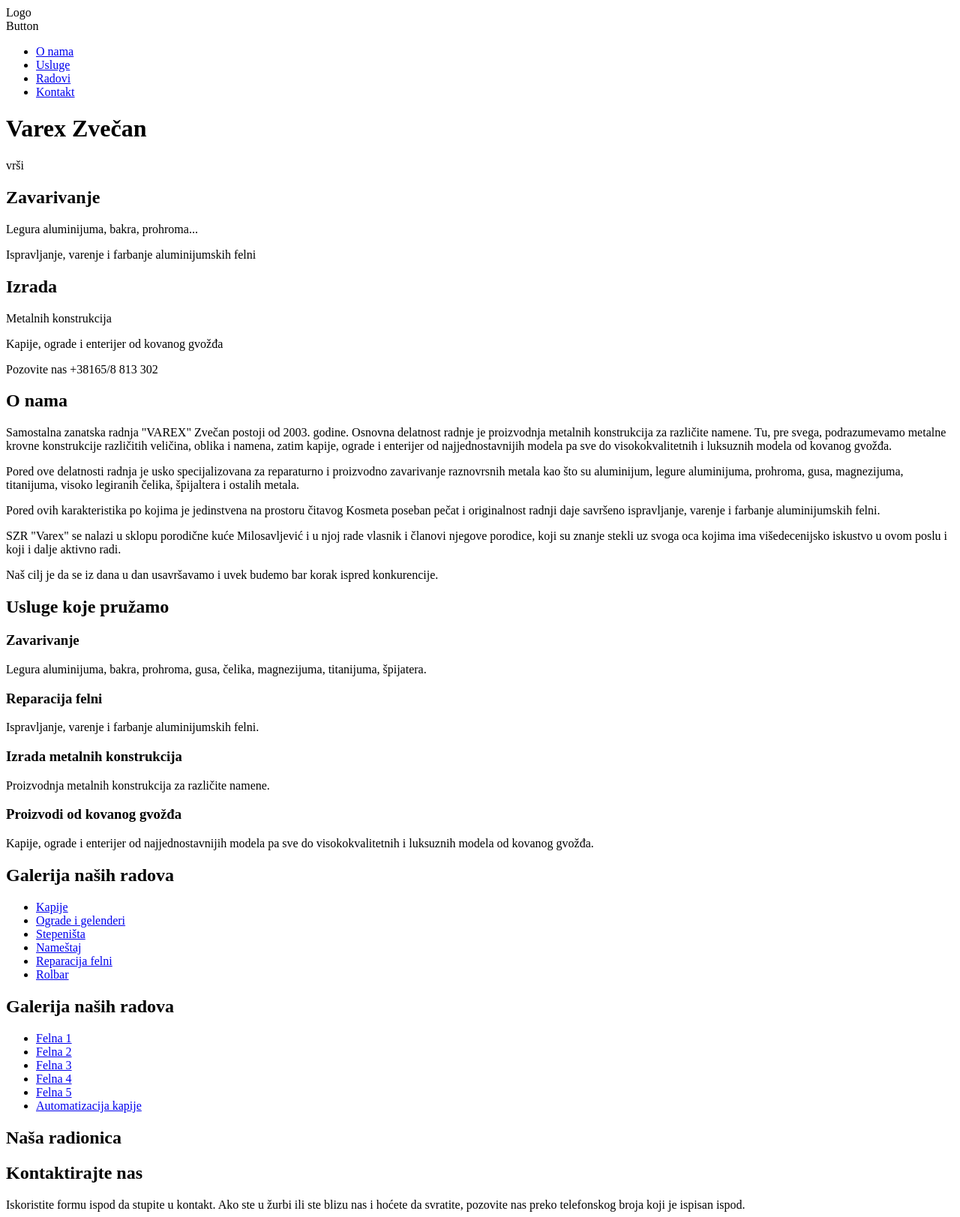
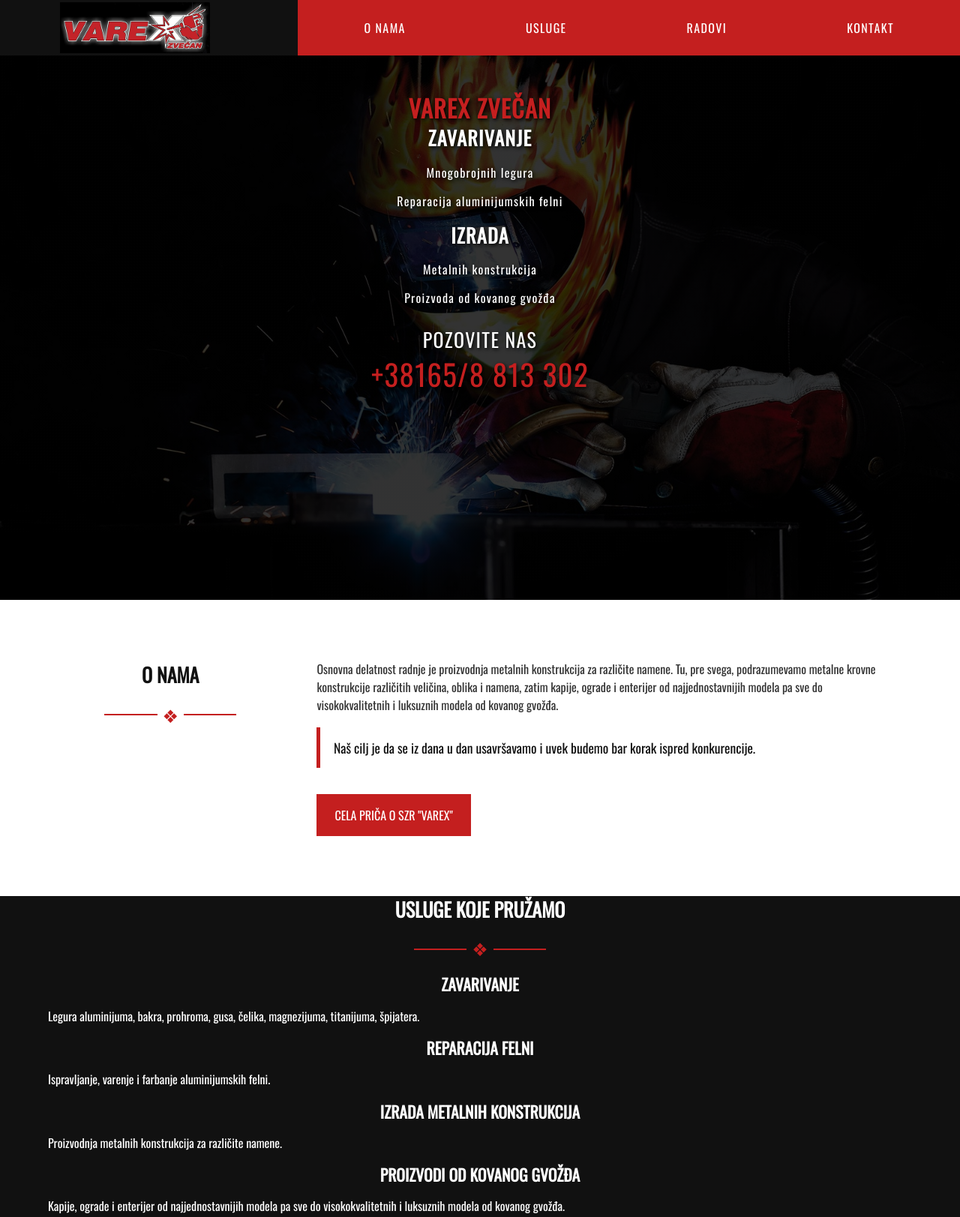
Before and after one commit to mutko/varex-welding-company, a plain HTML site: page index.html in a window 1280 px wide. Shown: the top 1623 px of the page at 75% size. Drawn offline with nearby package versions, Linux system fonts and the light colour scheme.

Commit message:
Work on styles for Page navigation, Banner, About us

```diff
--- a/css/styles.css
+++ b/css/styles.css
@@ -0,0 +1,392 @@
+
+/* *******************
+*** Stylesheet for Varex Welding Company
+*** Author Branko
+*/
+
+/**********************
+*** Colors used on website
+	LIGHT RED   -   #c41f1f
+	DARK RED    -   #751212
+*/
+
+/**********************
+*** Oswald Google Font
+*/
+@import url('https://fonts.googleapis.com/css?family=Oswald:300,400&subset=latin-ext');
+
+/**********************
+*** Basic reset and common styles
+*** CSS Variables declared
+*** Typography
+*/
+:root {
+    box-sizing: border-box;
+    --main-bg-color: #111;
+    --main-font-color: #fff;
+    --section-and-button: #c41f1f;
+    --button-hover: #751212;
+    --link-hover: #333;
+}
+*,
+::before,
+::after {
+    box-sizing: inherit;
+}
+html {
+    height: 100%;
+}
+body {
+    margin: 0;
+    padding: 0;
+    font-family: Oswald, Helvetica, Arial, sans-serif;
+    line-height: 1.4;
+    font-size: 100%;
+    background-color: #111; /* fallback for css var */
+    background-color: var(--main-bg-color);
+    color: #fff; /* fallback for css */
+    color: var(--main-font-color);
+    height: 100%;
+}
+h1, h2, h3 {
+    margin: 0;
+    text-align: center;
+    text-transform: uppercase;
+}
+h1 {
+    font-size: 2em;
+    color: #c41f1f; /* fallback for css var */
+    color: var(--section-and-button);
+}
+h2 {
+    font-size: 1.625em;
+}
+h3 {
+    font-size: 1.35em;
+}
+a:link {
+    color: #fff; /* fallback for css var */
+    color: var(--main-font-color);
+    text-decoration: none;
+}
+a:visited {
+    color: #fff; /* fallback for css var */
+    color: var(--main-font-color);
+}
+a:hover {
+    color: #333; /* fallback for css var */
+    color: var(--link-hover);
+}
+a:active {
+    outline: none;
+}
+img {
+    display: block;
+    max-width: 100%;
+    height: auto;
+    vertical-align: middle;
+    border: 0;
+}
+
+/**********************
+*** Utility classes
+*/
+.container {
+    margin: 0 auto;
+    padding: 0 1em;
+}
+.spacing {
+    padding: 5em 0;
+}
+.button {
+    display: inline-block;
+    background-color: #751212; /* fallback for css var */
+    background-color: var(--section-and-button);
+    color: #fff; /* fallback for css var */
+    color: var(--main-font-color);
+    text-transform: uppercase;
+    padding: 1em 1.5em;
+    font-size: 1em;
+    border: none;
+    cursor: pointer;
+    transition: 0.5s;
+}
+.button:hover {
+    background-color: #c41f1f; /* fallback for css var */
+    background-color: var(--button-hover);
+    color: #fff; /* fallback for css var */
+    color: var(--main-font-color);
+}
+/* 	=============
+	separator  */
+.separator-container {
+    text-align: center;
+    position: relative;
+}
+.separator-container .separator {
+    color: #c41f1f;
+    color: var(--section-and-button);
+    margin: 1em auto;
+    width: 11em;
+}
+.separator-container .separator.line-separator:before, .separator-container .separator.line-separator:after {
+    display: block;
+    width: 40%;
+    content: " ";
+    border: 1px solid #c41f1f;
+    position: relative;
+    top: 17px;
+}
+.separator-container .separator.line-separator:before {
+    float: left;
+}
+.separator-container .separator.line-separator:after {
+    float: right;
+}
+.separator span {
+    font-size: 1.5em;
+}
+/**********************
+*** Page navigation
+*/
+.page-header {
+    background-color: #111; /* fallback for css var */
+    background-color: var(--main-bg-color);
+}
+.logo {
+    display: inline-block;
+    background-color: #111; /* fallback for css var */
+    background-color: var(--main-bg-color);
+    padding: .1em 1em;
+}
+.logo img {
+    width: 200px;
+}
+.nav-button {
+    display: inline-block;
+    background-color: #c41f1f; /* fallback for css var */
+    background-color: var(--section-and-button);
+    cursor: pointer;
+    position: absolute;
+    top: 0;
+    right: 0;
+    padding: 1.1em;
+}
+.nav-button--bar-1,
+.nav-button--bar-2,
+.nav-button--bar-3 {
+    width: 35px;
+    height: 5px;
+    background-color: #fff; /* fallback for css var */
+    background-color: var(--main-font-color);
+    margin: 6px 0;
+    transition: 0.5s;
+}
+.change .nav-button--bar-1 {
+    transform: rotate(-45deg) translate(-8px, 6px);
+}
+.change .nav-button--bar-2 {
+    opacity: 0;
+}
+.change .nav-button--bar-3 {
+    transform: rotate(45deg) translate(-9px, -8px);
+}
+.page-nav {
+    display: none;
+    background-color: #c41f1f; /* fallback for css var */
+    background-color: var(--section-and-button);
+}
+.nav-list {
+    list-style-type: none;
+    padding: 0;
+    margin: 0;
+    margin-top: -1px;
+}
+.nav-list > li {
+    display: block;
+}
+.nav-list > li > a {
+    text-transform: uppercase;
+    letter-spacing: 1.4px;
+    display: block;
+    padding: 1.5em 0 1.5em 1em;
+}
+.active {
+    display: block;
+}
+
+/**********************
+*** Page banner
+*/
+.banner {
+    height: 100%;
+    background-image: linear-gradient(rgba(0, 0, 0, .8),
+    rgba(0, 0, 0, .8)), url("../assets/img/banner.jpg");
+    background-position: center center;
+    background-repeat: no-repeat;
+    background-size: cover;
+}
+.banner .container {
+    padding-top: 3em;
+    text-align: center;
+    letter-spacing: 1.3px;
+    text-shadow: .1em .1em .3em #000;
+}
+.call-to-action {
+    font-size: 1.625em;
+    text-transform: uppercase;
+}
+.call-to-action span {
+    color: #c41f1f; /* fallback for css var */
+    color: var(--section-and-button);
+    font-size: 1.5em;
+    display: block;
+}
+
+/**********************
+*** About us
+*/
+.about-us {
+    background: #fff;
+    color: #111; /* fallback for css var */
+    color: var(--main-bg-color);
+    line-height: 1.5;
+}
+.about-us p {
+    color: #333;
+}
+.about-us blockquote {
+    padding: .8em 1em;
+    margin: 0 0 2em;
+    font-size: 1.1em;
+    border-left: 5px solid #c41f1f;
+    border-left: 5px solid var(--section-and-button);
+}
+
+
+
+
+
+
+
+
+
+/**********************
+*** Small Devices
+*/
+@media all and (min-width: 35em) {
+    .container {
+        max-width: 33em;
+        padding: 0;
+    }
+
+} /* end small devices */
+
+
+/**********************
+*** Medium Devices
+*/
+@media all and (min-width: 48em) {
+    .container {
+        max-width: 46em;
+    }
+
+    /* Page Navigation */
+    .page-header {
+        display: flex;
+        align-items: center;
+    }
+    .nav-button {
+        display: none;
+    }
+    .logo {
+        padding-left: 2em;
+    }
+    .page-nav {
+        display: block;
+        margin-left: auto;
+        padding: .1em .5em;
+    }
+    .nav-list {
+        display: flex;
+        align-items: center;
+        margin-top: 0;
+    }
+    .nav-list > li > a {
+        padding: 1.5em 2em;
+    }
+} /* end medium devices */
+
+/**********************
+*** Large Devices
+*/
+@media all and (min-width: 62em) {
+    .container {
+        max-width: 60em;
+    }
+
+    /* Page Navigation */
+    .logo {
+        padding-left: 4em;
+    }
+    .nav-list > li > a {
+        padding-left: 3.5em;
+        padding-right: 3.5em;
+    }
+
+    /* About Us */
+    .about-us .container {
+        display: flex;
+        align-items: flex-start;
+    }
+    .about-us-title {
+        flex: 3;
+    }
+    .about-us-content {
+        flex: 7;
+        padding: 0 2em;
+    }
+    .about-us-content p {
+        margin: 0;
+    }
+    .about-us blockquote {
+        margin-top: 1em;
+    }
+
+
+} /* end large devices */
+
+
+@media all and (min-width: 75em) {
+    .container {
+        max-width: 72em;
+    }
+
+    /* Page Navigation */
+    .logo {
+        padding-left: 5em;
+    }
+    .nav-list > li > a {
+        padding-left: 5em;
+        padding-right: 5em;
+    }
+} /* end large devices
+
+
+/**********************
+*** Large Devices
+*/
+@media all and (min-width: 100em) {
+    .container {
+        max-width: 94em;
+    }
+
+    /* Page Navigation */
+    .logo {
+        padding-left: 7em;
+    }
+    .nav-list > li > a {
+        padding-left: 6em;
+        padding-right: 6em;
+    }
+}
--- a/index.html
+++ b/index.html
@@ -10,10 +10,16 @@
 
 </head>
 <body>
+    <div class="banner">
         <header class="page-header">
-
-        <a href="index.html" title="Početna strana" class="logo"></a>Logo</a>
-        <div class="nav-button">Button</div>
+            <a href="index.html" title="Početna strana" class="logo">
+                <img src="assets/img/logo.png" alt="Varex Logo" width="250">
+            </a>
+            <div class="nav-button">
+                <div class="nav-button--bar-1"></div>
+                <div class="nav-button--bar-2"></div>
+                <div class="nav-button--bar-3"></div>
+            </div>
             <nav class="page-nav">
                 <ul class="nav-list">
                     <li><a href="o-nama.html" title="Ko je Varex Zvečan">O nama</a></li>
@@ -22,36 +28,53 @@
                     <li><a href="kontakt.html" title="Kontaktirajte nas radi saradnje">Kontakt</a></li>
                 </ul>
             </nav>
-
         </header><!-- end Page Header -->
 
-    <div class="banner">
+        <div class="container">
             <h1>Varex Zvečan</h1>
-        <p>vrši</p>
             <h2>Zavarivanje</h2>
-        <p>Legura aluminijuma, bakra, prohroma...</p>
-        <p>Ispravljanje, varenje i farbanje aluminijumskih felni</p>
+            <p>Mnogobrojnih legura</p>
+            <p>Reparacija aluminijumskih felni</p>
             <h2>Izrada</h2>
             <p>Metalnih konstrukcija</p>
-        <p>Kapije, ograde i enterijer od kovanog gvožđa</p>
-        <p>Pozovite nas
+            <p>Proizvoda od kovanog gvožđa</p>
+            <p class="call-to-action">Pozovite nas
                 <span>+38165/8 813 302</span>
             </p>
+        </div><!-- end Container -->
     </div><!-- end Page Banner -->
 
-    <section class="about-us">
-        <article class="about-us-article">
+    <article class="about-us spacing">
+        <div class="container">
+            <div class="about-us-title">
                 <h2>O nama</h2>
-            <p>Samostalna zanatska radnja "VAREX" Zvečan postoji od 2003. godine. Osnovna delatnost radnje je proizvodnja metalnih konstrukcija za različite namene. Tu, pre svega, podrazumevamo metalne krovne konstrukcije različitih veličina, oblika i namena, zatim kapije, ograde i enterijer od najjednostavnijih modela pa sve do visokokvalitetnih i luksuznih modela od kovanog gvožđa.</p>
-            <p>Pored ove delatnosti radnja je usko specijalizovana za reparaturno i proizvodno zavarivanje raznovrsnih metala kao što su aluminijum, legure aluminijuma, prohroma, gusa, magnezijuma, titanijuma, visoko legiranih čelika, špijaltera i ostalih metala.</p>
+                <div class="separator-container">
+                    <div class="separator line-separator">
+                        <span class="glyphicon">&#10070;</span>
+                    </div>
+                </div><!-- separator-container -->
+            </div>
+            <div class="about-us-content">
+                <!-- <p>Samostalna zanatska radnja "VAREX" Zvečan postoji od 2003. godine. -->
+                <p>Osnovna delatnost radnje je proizvodnja metalnih konstrukcija za različite namene. Tu, pre svega, podrazumevamo metalne krovne konstrukcije različitih veličina, oblika i namena, zatim kapije, ograde i enterijer od najjednostavnijih modela pa sve do visokokvalitetnih i luksuznih modela od kovanog gvožđa.</p>
+                <!-- <p>Pored ove delatnosti radnja je usko specijalizovana za reparaturno i proizvodno zavarivanje raznovrsnih metala kao što su aluminijum, legure aluminijuma, prohroma, gusa, magnezijuma, titanijuma, visoko legiranih čelika, špijaltera i ostalih metala.</p>
                 <p>Pored ovih karakteristika po kojima je jedinstvena na prostoru čitavog Kosmeta poseban pečat i originalnost radnji daje savršeno ispravljanje, varenje i farbanje aluminijumskih felni.</p>
-            <p>SZR "Varex" se nalazi u sklopu porodične kuće Milosavljević i u njoj rade vlasnik i članovi njegove porodice, koji su znanje stekli uz svoga oca kojima ima višedecenijsko iskustvo u ovom poslu i koji i dalje aktivno radi.</p>
-            <p>Naš cilj je da se iz dana u dan usavršavamo i uvek budemo bar korak ispred konkurencije.</p>
-        </article>
-    </section><!-- end About Us-->
+                <p>SZR "Varex" se nalazi u sklopu porodične kuće Milosavljević i u njoj rade vlasnik i članovi njegove porodice, koji su znanje stekli uz svoga oca kojima ima višedecenijsko iskustvo u ovom poslu i koji i dalje aktivno radi.</p> -->
+                <blockquote>Naš cilj je da se iz dana u dan usavršavamo i uvek budemo bar korak ispred konkurencije.</blockquote>
+                <a href="#" class="button">Cela priča o SZR "Varex"</a>
+            </div>
+        </div><!-- end Container -->
+    </article><!-- end About Us-->
 
     <section class="services">
+        <div class="container">
             <h2>Usluge koje pružamo</h2>
+
+            <div class="separator-container">
+                <div class="separator line-separator">
+                    <span class="glyphicon">&#10070;</span>
+                </div>
+            </div><!-- separator-container -->
 
             <section class="welding">
                 <h3>Zavarivanje</h3>
@@ -70,10 +93,19 @@
                 <h3>Proizvodi od kovanog gvožđa</h3>
                 <p>Kapije, ograde i enterijer od najjednostavnijih modela pa sve do visokokvalitetnih i luksuznih modela od kovanog gvožđa.</p>
             </section>
+        </div><!-- end Container -->
     </section><!-- end Services -->
 
     <section class="photo-gallery">
         <h2>Galerija naših radova</h2>
+
+        <div class="separator-container">
+            <div class="separator line-separator">
+                <span class="glyphicon">&#10070;</span>
+            </div>
+        </div><!-- separator-container -->
+
+        <div class="container">
             <ul class="gallery-list">
                 <li><a href="#">Kapije</a></li>
                 <li><a href="#">Ograde i gelenderi</a></li>
@@ -82,10 +114,19 @@
                 <li><a href="#">Reparacija felni</a></li>
                 <li><a href="#">Rolbar</a></li>
             </ul>
+        </div><!-- end Container -->
     </section><!-- end Photo Gallery -->
 
     <section class="video-gallery">
-        <h2>Galerija naših radova</h2>
+        <h2>Video galerija</h2>
+
+        <div class="separator-container">
+            <div class="separator line-separator">
+                <span class="glyphicon">&#10070;</span>
+            </div>
+        </div><!-- separator-container -->
+
+        <div class="container">
             <ul class="video-list">
                 <li><a href="#">Felna 1</a></li>
                 <li><a href="#">Felna 2</a></li>
@@ -94,14 +135,30 @@
                 <li><a href="#">Felna 5</a></li>
                 <li><a href="#">Automatizacija kapije</a></li>
             </ul>
+        </div><!-- end Container -->
     </section><!-- end Video Gallery -->
 
     <section class="workshop">
         <h2>Naša radionica</h2>
+
+        <div class="separator-container">
+            <div class="separator line-separator">
+                <span class="glyphicon">&#10070;</span>
+            </div>
+        </div><!-- separator-container -->
+
     </section><!-- end Workshop -->
 
     <section class="contact">
+        <div class="container">
             <h2>Kontaktirajte nas</h2>
+
+            <div class="separator-container">
+                <div class="separator line-separator">
+                    <span class="glyphicon">&#10070;</span>
+                </div>
+            </div><!-- separator-container -->
+
             <p>Iskoristite formu ispod da stupite u kontakt. Ako ste u žurbi ili ste blizu nas i hoćete da svratite, pozovite nas preko telefonskog broja koji je ispisan ispod.</p>
             <p>Samostalna zanatska radnja "VAREX"</p>
             <p>Telfoni:
@@ -116,14 +173,24 @@
                 <input type="text" name="name" class="form-field" id="name" placeholder="Vaše ime">
                 <input type="email" name="email" class="form-field" id="email" placeholder="Vaš email">
                 <textarea name="message" id="message" class="form-field" placeholder="Vaša poruka..." rows="6"></textarea>
-            <button class="form-button">Pošalji poruku</button>
+                <button class="button">Pošalji poruku</button>
             </form>
+        </div><!-- end Container -->
     </section><!-- end Contact -->
 
     <div class="map"></div>
 
-        <footer class="page-footer"></footer>
+    <footer class="page-footer">
+        <div class="container">
+            <p>&copy; 2019 Samostalna zanatska radnja "VAREX", Zvečan. Sva prava zadržana.</p>
+        </div><!-- end Container -->
+    </footer>
 
-
+    <script>
+        document.querySelector('.nav-button').addEventListener('click', function myFunction() {
+            document.querySelector('.nav-button').classList.toggle("change");
+            document.querySelector('.page-nav').classList.toggle("active");
+        })
+    </script>
 </body>
 </html>
```
Also changed, not shown: assets/img/banner.jpg (added), assets/img/logo.png (added). Lines whose indentation alone changed are shown as unchanged.
